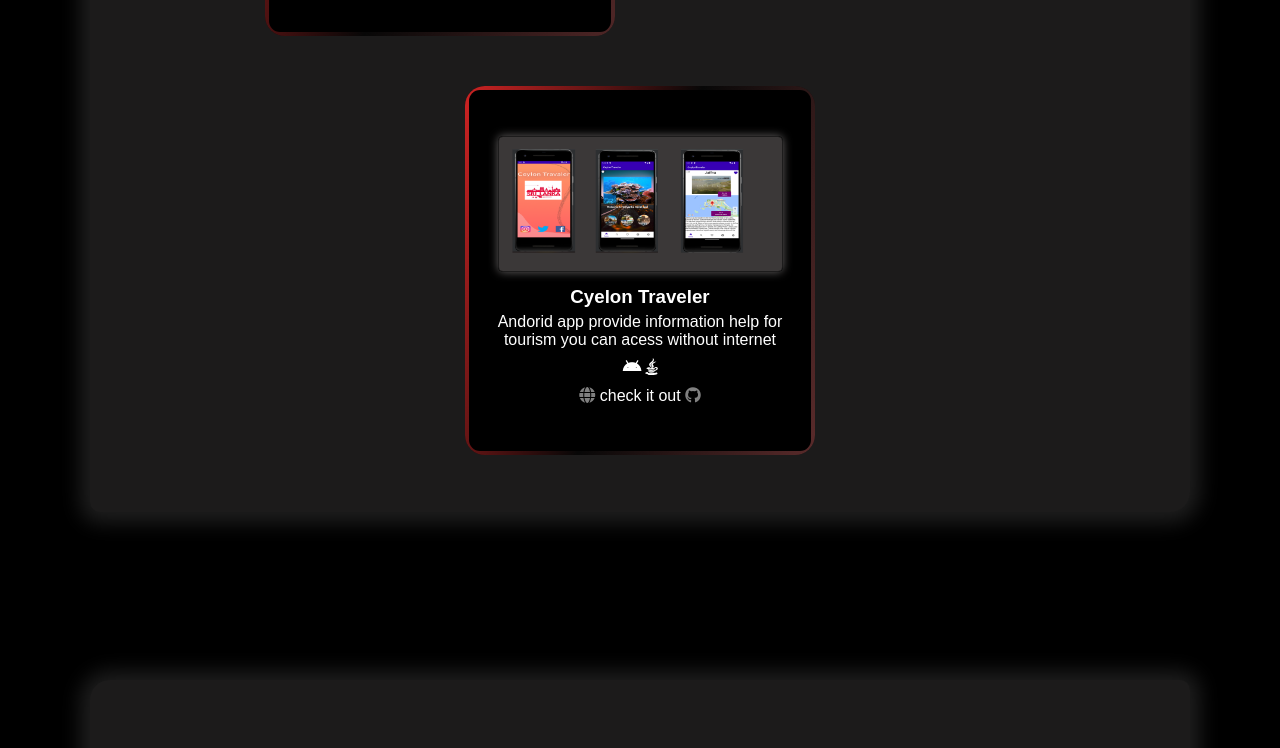
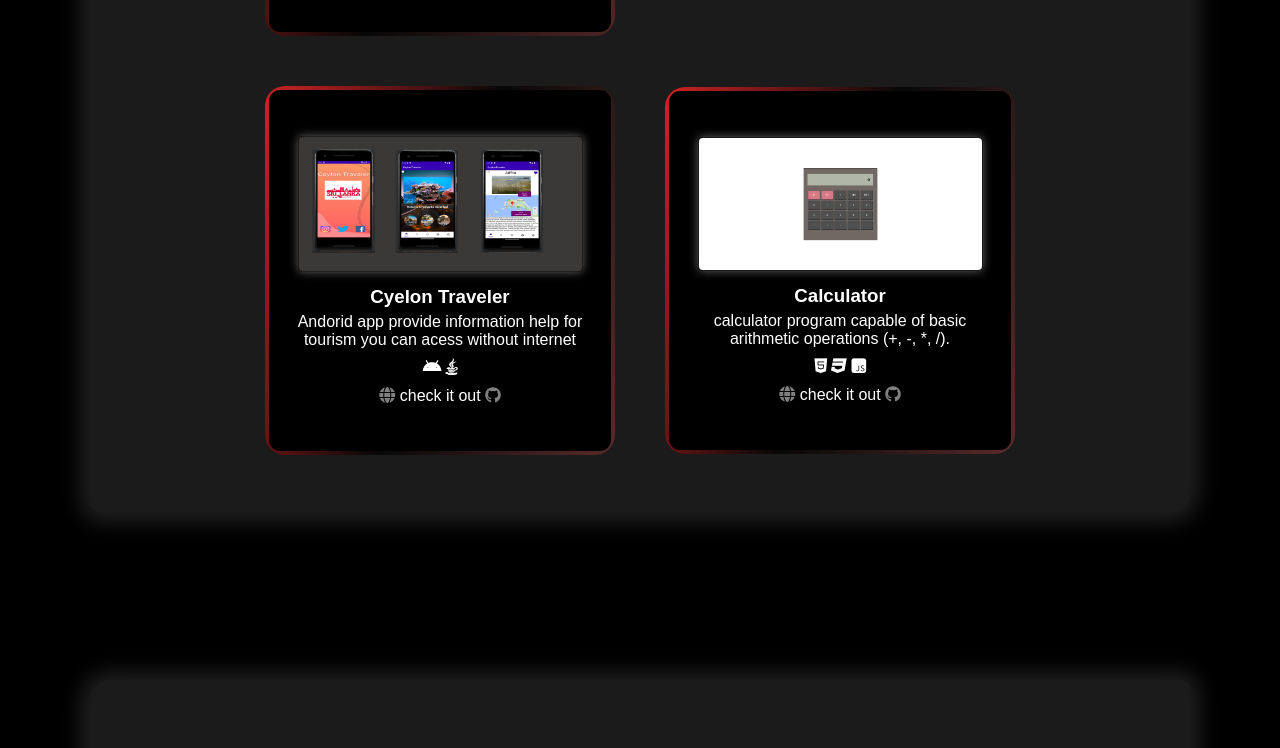
Before and after one commit to HeshithaSandeepa/Portfolio-webSite, a plain HTML site: page index.html in a window 1280 px wide. Shown: the part 2912-3660 px from the top of the page. Drawn offline with nearby package versions, Linux system fonts and the light colour scheme; a web font is replaced by a local one.

Commit message:
update projects

```diff
--- a/index.html
+++ b/index.html
@@ -280,6 +280,27 @@
                 </div>
                 </div>
                 </div>
+                <div class="animation-box">
+                    <div class="project-box">
+                        <img src="./images/cal.PNG" alt=""class="project-pic"/>
+                        <h3 class="project-title">Calculator</h3>
+                        <p class="project-details">
+                            calculator
+                             program capable of basic arithmetic operations (+, -, *, /).
+
+                    </p>
+                    <i class="fas fa-brands fa-html5"></i>
+                    <i class="fas fa-brands fa-css3"></i>
+                    <i class="fas fa-brands fa-js-square"></i>
+                    <br>
+                    <div class="projects-links">
+                        <a href="https://github.com/HeshithaSandeepa/CODSOFT/tree/main/Level-1/CALCULATOR"  class="project-link"> <i class="fas fa-globe"></i>
+                        </a><span> check it out </span>
+                        <a href="https://github.com/HeshithaSandeepa/CODSOFT/tree/main/Level-1/CALCULATOR"  class="project-link"> <i class="fas fa fa-github"></i>
+                        </a>
+                    </div>
+                    </div>
+                    </div>
             </div>
         </section><br><br><br><br><br><br>
 
@@ -358,7 +379,7 @@
                 </ul>
             </div>
             <div class="footer-bottom">
-                <p>Copyright &copy; 2023 Desiged by <span>Heshitha</span></p>
+                <p>Copyright &copy; 2024 Desiged by <span>Heshitha</span></p>
             </div>
             </footer>
         </section>
```
Also changed, not shown: images/cal.PNG (added), 1 other file.
